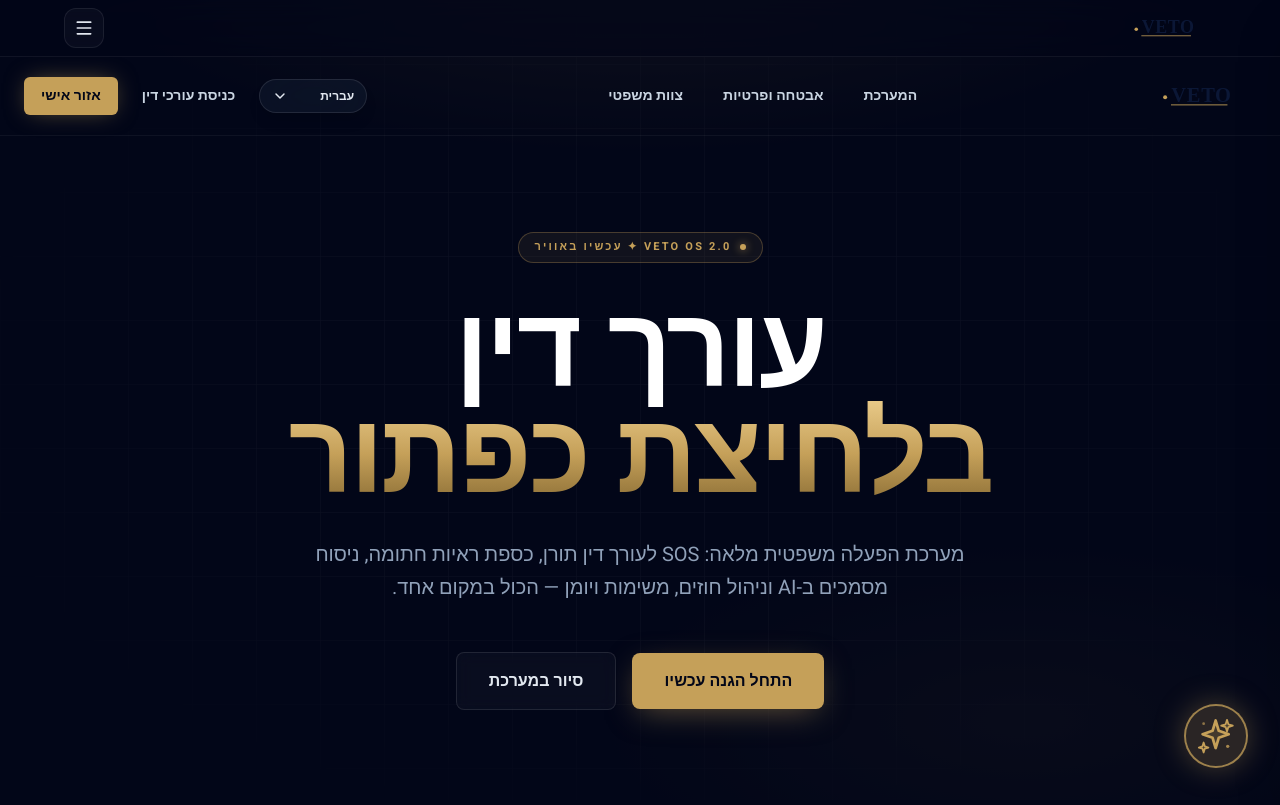
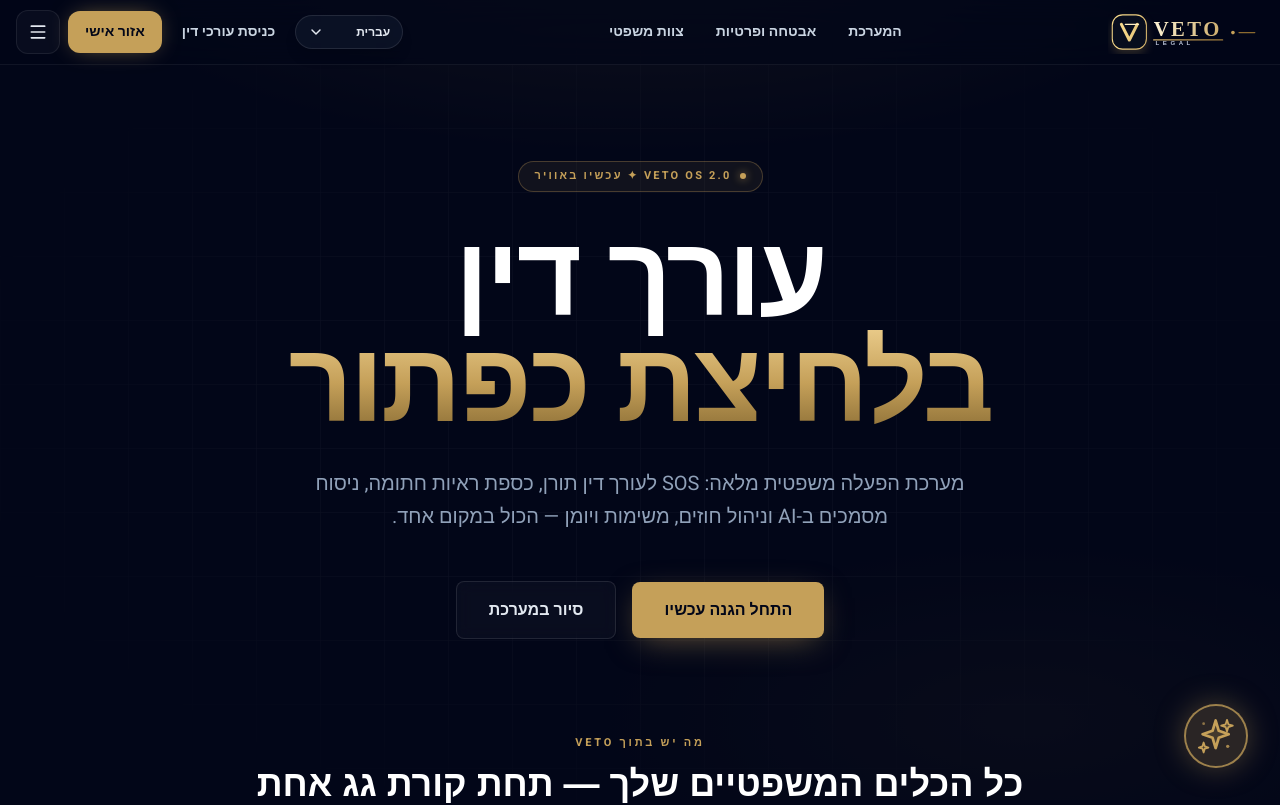
Before and after one commit to sysybu-hash/veto_app, a Next.js app in the folder web-client/: page / in a window 1280 px wide. Shown: the top 805 px of the page. Built offline with nearby package versions, Linux system fonts and the light colour scheme; a web font is replaced by a local one.

Commit message:
Fix global navbar logo layout

```diff
--- a/web-client/src/app/page.tsx
+++ b/web-client/src/app/page.tsx
@@ -1,7 +1,6 @@
 "use client";
 
 import Link from "next/link";
-import { LanguageSwitcher } from "@/components/i18n/LanguageSwitcher";
 import { useTranslation } from "@/lib/i18n/LocaleProvider";
 
 export default function Home() {
@@ -52,45 +51,6 @@ export default function Home() {
 
   return (
     <div className="relative flex min-h-screen flex-col text-slate-100">
-      <nav className="relative z-10 border-b border-white/5">
-        <div className="container mx-auto flex items-center justify-between px-6 py-5">
-          <img
-            src="/veto-logo.svg"
-            alt="VETO"
-            className="h-8 w-auto select-none"
-            draggable={false}
-          />
-
-          <div className="hidden items-center gap-10 text-sm font-semibold text-slate-300 md:flex">
-            <a href="#" className="transition-colors hover:text-[#C5A059]">
-              {t("home.navSystem")}
-            </a>
-            <a href="#" className="transition-colors hover:text-[#C5A059]">
-              {t("home.navSecurity")}
-            </a>
-            <a href="#" className="transition-colors hover:text-[#C5A059]">
-              {t("home.navTeam")}
-            </a>
-          </div>
-
-          <div className="flex items-center gap-3">
-            <LanguageSwitcher className="shrink-0" />
-            <Link
-              href="/login"
-              className="hidden rounded-md px-3 py-2 text-sm font-semibold text-slate-300 transition-colors hover:text-white sm:inline-block"
-            >
-              {t("home.loginLawyers")}
-            </Link>
-            <Link
-              href="/login"
-              className="rounded-md border border-[#C5A059]/40 bg-[#C5A059] px-4 py-2 text-sm font-bold text-slate-950 shadow-[0_0_24px_-6px_rgba(197,160,89,0.6)] transition-all hover:bg-[#d4b06a]"
-            >
-              {t("home.personalArea")}
-            </Link>
-          </div>
-        </div>
-      </nav>
-
       <main className="relative z-10 container mx-auto flex grow flex-col items-center justify-center px-6 py-24 text-center">
         <div className="mb-8 inline-flex items-center gap-2 rounded-full border border-[#C5A059]/30 bg-[#C5A059]/[0.08] px-4 py-1.5 text-[11px] font-bold tracking-[0.2em] text-[#C5A059] uppercase">
           <span className="h-1.5 w-1.5 rounded-full bg-[#C5A059] shadow-[0_0_8px_rgba(197,160,89,0.8)]" />
--- a/web-client/src/components/navigation/UniversalNav.tsx
+++ b/web-client/src/components/navigation/UniversalNav.tsx
@@ -16,7 +16,9 @@ import {
   UserPlus,
   X,
 } from "lucide-react";
+import { LanguageSwitcher } from "@/components/i18n/LanguageSwitcher";
 import { clearJwt, getJwt, getRoleFromJwt } from "@/lib/authToken";
+import { useTranslation } from "@/lib/i18n/LocaleProvider";
 import { disconnectSocket } from "@/lib/socketClient";
 
 type NavItem = {
@@ -28,7 +30,7 @@ type NavItem = {
 
 const citizenItems: NavItem[] = [
   { href: "/hub", label: "בית", icon: Home, match: (p) => p === "/hub" },
-  { href: "/chat", label: "צ׳אט", icon: MessageCircle, match: (p) => p === "/chat" },
+  { href: "/chat", label: "צ'אט", icon: MessageCircle, match: (p) => p === "/chat" },
   { href: "/vault", label: "כספת", icon: FolderLock, match: (p) => p.startsWith("/vault") },
   { href: "/calendar", label: "יומן", icon: CalendarDays, match: (p) => p === "/calendar" },
   { href: "/settings", label: "הגדרות", icon: Settings, match: (p) => p.startsWith("/settings") },
@@ -36,7 +38,7 @@ const citizenItems: NavItem[] = [
 
 const lawyerItems: NavItem[] = [
   { href: "/dashboard", label: "דשבורד", icon: LayoutDashboard, match: (p) => p === "/dashboard" },
-  { href: "/chat", label: "צ׳אט", icon: MessageCircle, match: (p) => p === "/chat" },
+  { href: "/chat", label: "צ'אט", icon: MessageCircle, match: (p) => p === "/chat" },
   { href: "/vault", label: "כספת", icon: FolderLock, match: (p) => p.startsWith("/vault") },
 ];
 
@@ -66,8 +68,16 @@ function homeHref(role: string | null, hasToken: boolean): string {
   return "/hub";
 }
 
+function roleLabel(role: string | null, hasToken: boolean): string {
+  if (!hasToken) return "אורח";
+  if (role === "lawyer") return "עורך דין";
+  if (role === "admin") return "מנהל";
+  return "אזרח";
+}
+
 export function UniversalNav() {
   const pathname = usePathname();
+  const { t } = useTranslation();
   const [session, setSession] = useState<{ hasToken: boolean; role: string | null }>({
     hasToken: false,
     role: null,
@@ -75,6 +85,14 @@ export function UniversalNav() {
   const [open, setOpen] = useState(false);
   const { hasToken, role } = session;
   const items = useMemo(() => resolveItems(role, hasToken), [hasToken, role]);
+  const guestDesktopLinks = useMemo(
+    () => [
+      { href: "/#features", label: t("home.navSystem") },
+      { href: "/#features", label: t("home.navSecurity") },
+      { href: "/#features", label: t("home.navTeam") },
+    ],
+    [t],
+  );
 
   useEffect(() => {
     queueMicrotask(() => {
@@ -82,10 +100,10 @@ export function UniversalNav() {
         hasToken: !!getJwt(),
         role: getRoleFromJwt(),
       });
+      setOpen(false);
     });
   }, [pathname]);
 
-  // Lock body scroll while drawer is open
   useEffect(() => {
     if (typeof document === "undefined") return;
     const prev = document.body.style.overflow;
@@ -95,11 +113,10 @@ export function UniversalNav() {
     };
   }, [open]);
 
-  // Close on Escape
   useEffect(() => {
     if (!open) return;
-    const onKey = (e: KeyboardEvent) => {
-      if (e.key === "Escape") setOpen(false);
+    const onKey = (event: KeyboardEvent) => {
+      if (event.key === "Escape") setOpen(false);
     };
     window.addEventListener("keydown", onKey);
     return () => window.removeEventListener("keydown", onKey);
@@ -110,80 +127,89 @@ export function UniversalNav() {
     clearJwt();
     setSession({ hasToken: false, role: null });
     setOpen(false);
-    if (typeof window !== "undefined") {
     window.location.assign("/login");
-    }
   };
 
   return (
     <>
       <nav
-        className="sticky top-0 z-40 border-b border-white/[0.06] bg-slate-950/70 px-3 py-2 backdrop-blur-xl supports-[backdrop-filter]:bg-slate-950/60"
+        className="sticky top-0 z-40 border-b border-white/[0.06] bg-slate-950/78 px-3 py-2.5 backdrop-blur-xl supports-[backdrop-filter]:bg-slate-950/68"
         aria-label="ניווט ראשי"
       >
-        <div className="mx-auto flex max-w-6xl items-center justify-between gap-2">
-          <Link
-            href={homeHref(role, hasToken)}
-            className="flex shrink-0 items-center"
-            aria-label="VETO"
-          >
+        <div className="mx-auto flex max-w-7xl items-center justify-between gap-4 px-1">
+          <Link href={homeHref(role, hasToken)} className="flex shrink-0 items-center" aria-label="VETO">
             {/* eslint-disable-next-line @next/next/no-img-element */}
-            <img
-              src="/veto-logo.svg"
-              alt="VETO"
-              className="h-7 w-auto select-none"
-              draggable={false}
-            />
+            <img src="/veto-logo.svg" alt="VETO Legal" className="h-11 w-auto select-none" draggable={false} />
           </Link>
 
+          <div className="hidden min-w-0 flex-1 items-center justify-center gap-8 text-sm font-semibold text-slate-300 md:flex">
+            {hasToken
+              ? items.map((item) => {
+                  const active = item.match?.(pathname) ?? pathname === item.href;
+                  return (
+                    <Link
+                      key={item.href}
+                      href={item.href}
+                      className={`transition-colors ${active ? "text-[#D8B867]" : "hover:text-[#D8B867]"}`}
+                    >
+                      {item.label}
+                    </Link>
+                  );
+                })
+              : guestDesktopLinks.map((item) => (
+                  <Link key={item.label} href={item.href} className="transition-colors hover:text-[#D8B867]">
+                    {item.label}
+                  </Link>
+                ))}
+          </div>
+
+          <div className="flex shrink-0 items-center gap-2">
+            {!hasToken ? (
+              <>
+                <LanguageSwitcher className="hidden sm:block" />
+                <Link
+                  href="/login"
+                  className="hidden rounded-xl px-3 py-2 text-sm font-semibold text-slate-300 transition-colors hover:text-white sm:inline-flex"
+                >
+                  כניסת עורכי דין
+                </Link>
+                <Link
+                  href="/login"
+                  className="rounded-xl border border-[#C5A059]/50 bg-[#C5A059] px-4 py-2.5 text-sm font-black text-slate-950 shadow-[0_0_24px_-8px_rgba(197,160,89,0.8)] transition hover:bg-[#d8b867]"
+                >
+                  אזור אישי
+                </Link>
+              </>
+            ) : null}
             <button
               type="button"
               onClick={() => setOpen(true)}
               aria-label="פתיחת תפריט"
               aria-expanded={open}
               aria-controls="universal-nav-drawer"
-            className="flex h-10 w-10 shrink-0 items-center justify-center rounded-xl border border-white/[0.08] bg-white/[0.03] text-slate-200 transition hover:bg-white/[0.08] hover:text-white"
+              className="flex h-11 w-11 shrink-0 items-center justify-center rounded-xl border border-white/[0.08] bg-white/[0.03] text-slate-200 transition hover:bg-white/[0.08] hover:text-white"
             >
               <Menu className="h-5 w-5" aria-hidden />
             </button>
           </div>
+        </div>
       </nav>
 
-      {/* Backdrop */}
-      <div
-        className={`fixed inset-0 z-50 bg-slate-950/60 backdrop-blur-sm transition-opacity duration-200 ${
-          open ? "opacity-100" : "pointer-events-none opacity-0"
-        }`}
-        onClick={() => setOpen(false)}
-        aria-hidden
-      />
+      {open ? (
+        <>
+          <div className="fixed inset-0 z-50 bg-slate-950/60 backdrop-blur-sm" onClick={() => setOpen(false)} aria-hidden />
 
-      {/* Drawer (slides in from the start side — RTL app: from the right) */}
           <aside
             id="universal-nav-drawer"
             role="dialog"
             aria-modal="true"
             aria-label="תפריט ראשי"
-        aria-hidden={!open}
-        className="fixed inset-y-0 start-0 z-50 flex w-72 max-w-[85vw] flex-col border-e border-white/10 bg-slate-950/95 shadow-2xl backdrop-blur-xl transition-transform duration-200 ease-out"
-        style={{
-          transform: open ? "translateX(0)" : "translateX(100%)",
-        }}
+            className="fixed inset-y-0 start-0 z-50 flex w-80 max-w-[88vw] flex-col border-e border-white/10 bg-slate-950/96 shadow-2xl backdrop-blur-xl"
           >
             <div className="flex items-center justify-between border-b border-white/10 px-4 py-3">
-          <Link
-            href={homeHref(role, hasToken)}
-            className="flex items-center"
-            onClick={() => setOpen(false)}
-            aria-label="VETO"
-          >
+              <Link href={homeHref(role, hasToken)} className="flex items-center" onClick={() => setOpen(false)} aria-label="VETO">
                 {/* eslint-disable-next-line @next/next/no-img-element */}
-            <img
-              src="/veto-logo.svg"
-              alt="VETO"
-              className="h-7 w-auto select-none"
-              draggable={false}
-            />
+                <img src="/veto-logo.svg" alt="VETO Legal" className="h-11 w-auto select-none" draggable={false} />
               </Link>
               <button
                 type="button"
@@ -193,6 +219,10 @@ export function UniversalNav() {
               >
                 <X className="h-5 w-5" aria-hidden />
               </button>
+            </div>
+
+            <div className="border-b border-white/10 px-4 py-3 text-xs font-bold text-slate-400">
+              {roleLabel(role, hasToken)}
             </div>
 
             <ul className="flex flex-1 flex-col gap-1 overflow-y-auto px-3 py-4">
@@ -232,5 +262,7 @@ export function UniversalNav() {
             ) : null}
           </aside>
         </>
+      ) : null}
+    </>
   );
 }
```
Also changed, not shown: web-client/public/veto-logo.svg, 1 other file (tests, documents, lock files or other folders). Lines whose indentation alone changed are shown as unchanged.
